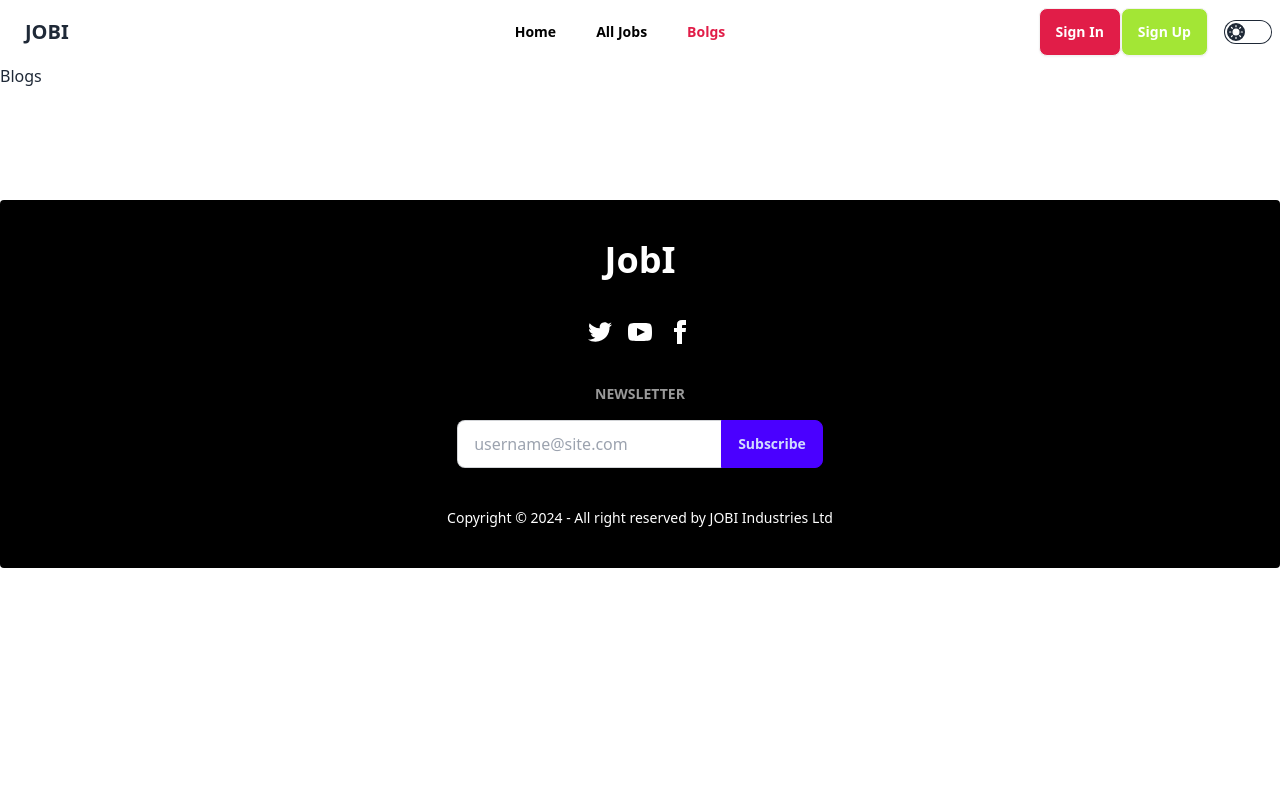
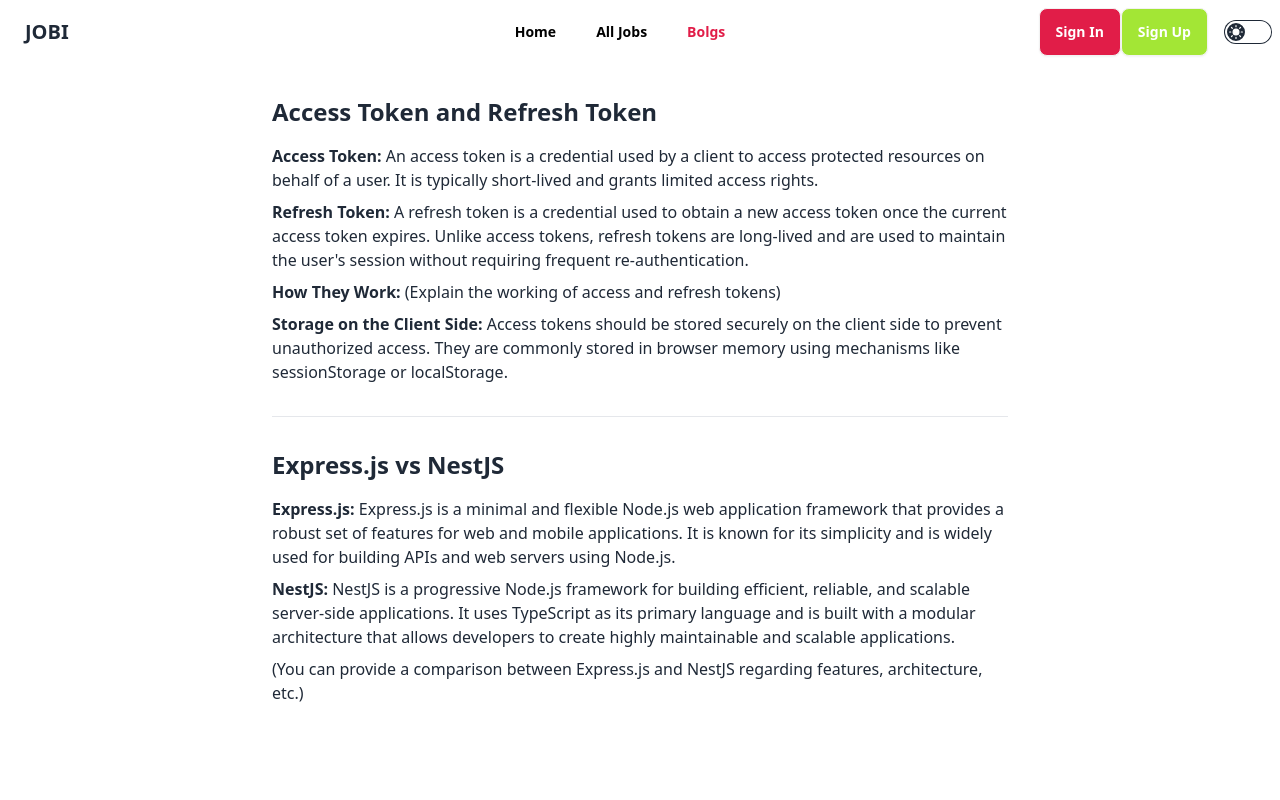
Before and after one commit to masum-abrar/Job-Website, a React (Vite) app: page /blogs in a window 1280 px wide. Shown: the top 800 px of the page. Built offline with nearby package versions, Linux system fonts and the light colour scheme; no server answers.

Commit message:
Blog page added

```diff
--- a/src/pages/Blogs.jsx
+++ b/src/pages/Blogs.jsx
@@ -1,7 +1,47 @@
-import React from 'react'
+import React from 'react';
 
 export const Blogs = () => {
   return (
-    <div>Blogs</div>
-  )
-}
+    <div className="max-w-3xl mx-auto px-4 py-8">
+      <section className="mb-8">
+        <h2 className="text-2xl font-bold mb-4">Access Token and Refresh Token</h2>
+        <p className="mb-2">
+          <strong>Access Token:</strong> An access token is a credential used by a client to access protected resources on behalf of a user.
+          It is typically short-lived and grants limited access rights.
+        </p>
+        {/* Add more explanation for access token */}
+        <p className="mb-2">
+          <strong>Refresh Token:</strong> A refresh token is a credential used to obtain a new access token once the current access token expires.
+          Unlike access tokens, refresh tokens are long-lived and are used to maintain the user's session without requiring frequent re-authentication.
+        </p>
+        {/* Add more explanation for refresh token */}
+        <p className="mb-2">
+          <strong>How They Work:</strong> (Explain the working of access and refresh tokens)
+        </p>
+        <p className="mb-2">
+          <strong>Storage on the Client Side:</strong> Access tokens should be stored securely on the client side to prevent unauthorized access.
+          They are commonly stored in browser memory using mechanisms like sessionStorage or localStorage.
+        </p>
+      </section>
+
+      <hr className="my-8" />
+
+      <section>
+        <h2 className="text-2xl font-bold mb-4">Express.js vs NestJS</h2>
+        <p className="mb-2">
+          <strong>Express.js:</strong> Express.js is a minimal and flexible Node.js web application framework that provides a robust set of features for web and mobile applications.
+          It is known for its simplicity and is widely used for building APIs and web servers using Node.js.
+        </p>
+        {/* Add more details about Express.js */}
+        <p className="mb-2">
+          <strong>NestJS:</strong> NestJS is a progressive Node.js framework for building efficient, reliable, and scalable server-side applications.
+          It uses TypeScript as its primary language and is built with a modular architecture that allows developers to create highly maintainable and scalable applications.
+        </p>
+        {/* Add more details about NestJS */}
+        <p className="mb-2">
+          (You can provide a comparison between Express.js and NestJS regarding features, architecture, etc.)
+        </p>
+      </section>
+    </div>
+  );
+};
```
